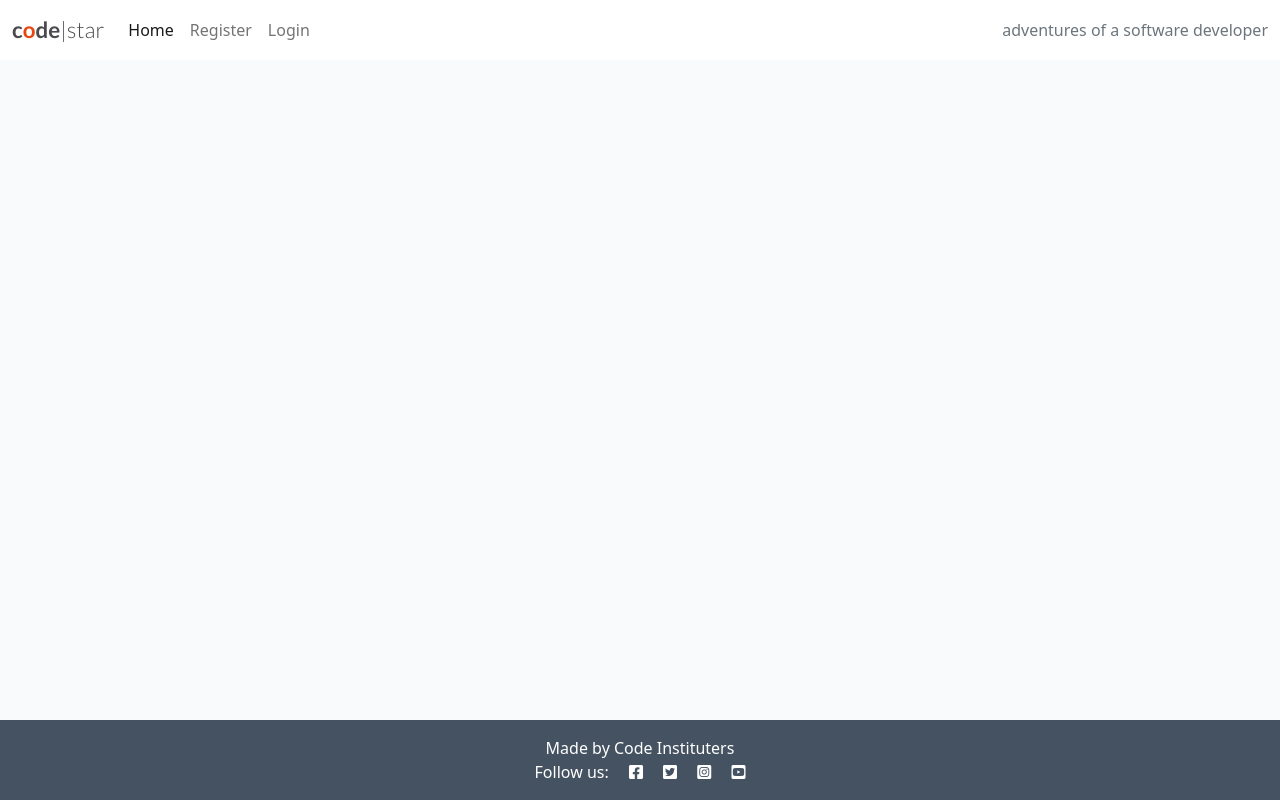
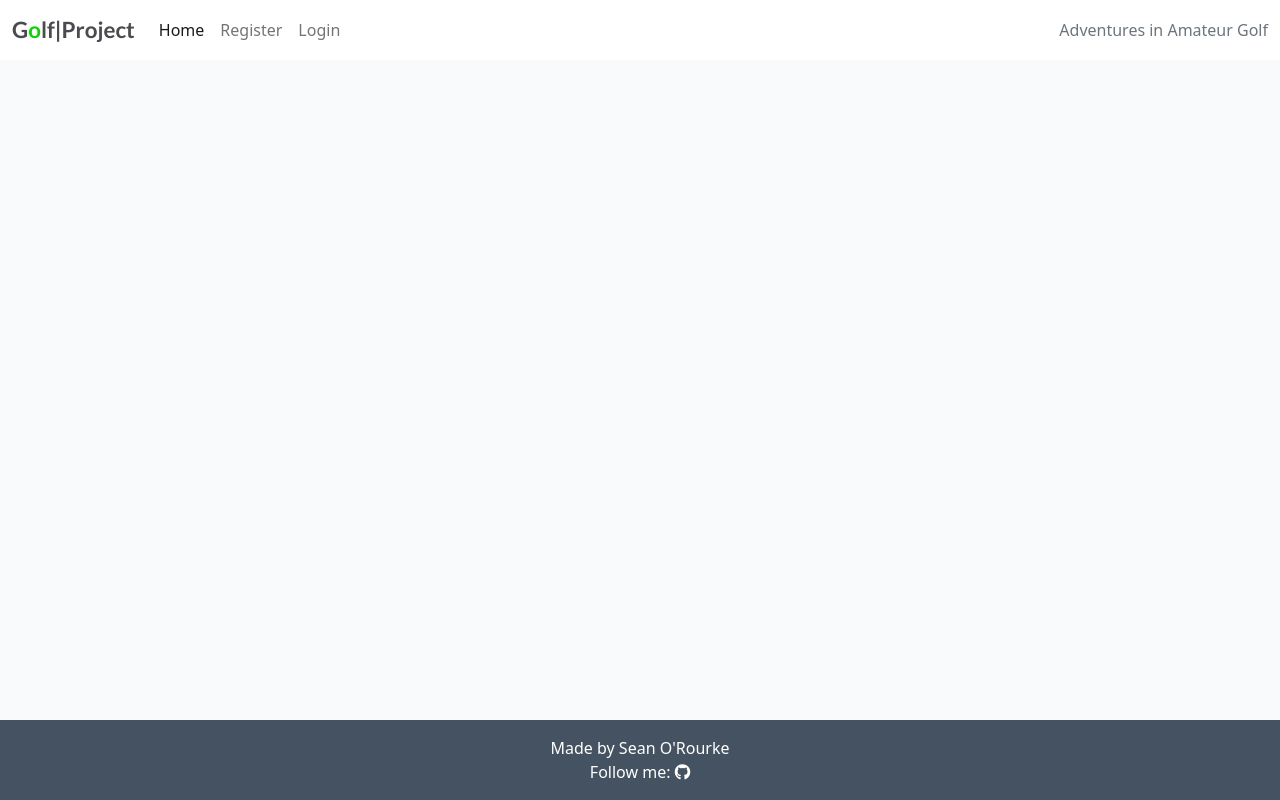
Before and after one commit to seanorourke7/ProjectGolf, a Django app: page / in a window 1280 px wide. Run offline with Django 3.2, Linux system fonts and the light colour scheme; data that the repository does not hold is empty.

```diff
--- a/blog/models.py
+++ b/blog/models.py
@@ -10,6 +10,7 @@ class Post(models.Model):
     slug = models.SlugField(max_length=200, unique=True)
     author = models.ForeignKey(
         User, on_delete=models.CASCADE, related_name="blog_posts")
+    featured_image = CloudinaryField('image', default='placeholder')
     updated_on = models.DateTimeField(auto_now=True)
     content = models.TextField(blank=True)
     handicap = models.IntegerField(default=18)
--- a/static/css/style.css
+++ b/static/css/style.css
@@ -9,8 +9,8 @@ body {
     color: #4A4A4F;
 }
 
-.red-o {
-    color: #E84610;
+.green-o {
+    color: #10d109;
 }
 
 .thin {
--- a/templates/base.html
+++ b/templates/base.html
@@ -4,7 +4,7 @@
 <html class="h-100">
 
 <head>
-    <title>CodeStar Blog</title>
+    <title>Golf Project</title>
 
     <link rel="preconnect" href="https://fonts.gstatic.com">
     <link href="https://fonts.googleapis.com/css2?family=Roboto:wght@300&display=swap" rel="stylesheet">
@@ -26,8 +26,8 @@
 
     <nav class="navbar navbar-expand-lg navbar-light bg-white">
         <div class="container-fluid">
-            <a class="navbar-brand" href="{% url 'home' %}"><span class="brand">c<span class="red-o">o</span>de<span
-                        class="thin">|star</span></span></span></a>
+            <a class="navbar-brand" href="{% url 'home' %}"><span class="brand">G<span class="green-o">o</span>lf<span
+                        class="brand">|Project</span></span></span></a>
             <button class="navbar-toggler" type="button" data-bs-toggle="collapse" data-bs-target="#navbarText"
                 aria-controls="navbarText" aria-expanded="false" aria-label="Toggle navigation">
                 <span class="navbar-toggler-icon"></span>
@@ -51,7 +51,7 @@
                     {% endif %}
                 </ul>
                 <span class="navbar-text text-muted">
-                    adventures of a software developer
+                    Adventures in Amateur Golf
                 </span>
             </div>
         </div>
@@ -65,11 +65,9 @@
 
     <!-- Footer -->
     <footer class="footer mt-auto py-3 dark-bg">
-        <p class="m-0 text-center text-white">Made by Code Instituters</p>
-        <p class="m-0 text-center text-white">Follow us: <i class="fab fa-facebook-square ms-3"></i>
-            <i class="fab fa-twitter-square ms-3"></i>
-            <i class="fab fa-instagram-square ms-3"></i>
-            <i class="fab fa-youtube-square ms-3"></i>
+        <p class="m-0 text-center text-white">Made by Sean O'Rourke</p>
+        <p class="m-0 text-center text-white">Follow me: <i class="fab fa-github" ></i>
+
         </p>
     </footer>
 </body>
--- a/templates/index.html
+++ b/templates/index.html
@@ -13,7 +13,7 @@
                 {% if "placeholder" in post.featured_image.url %}
                 <img
                   class="card-img-top"
-                  src="https://codeinstitute.s3.amazonaws.com/fullstack/blog/default.jpg"
+                  src="https://images.pexels.com/photos/92858/pexels-photo-92858.jpeg?cs=srgb&dl=pexels-nathan-nedley-92858.jpg&fm=jpg"
                 />
                 {% else %}
                 <img
--- a/templates/post_detail.html
+++ b/templates/post_detail.html
@@ -13,7 +13,7 @@
         <!-- The featured image URL goes in the src attribute -->
         {% if "placeholder" in post.featured_image.url %}
         <img
-          src="https://codeinstitute.s3.amazonaws.com/fullstack/blog/default.jpg"
+          src="https://images.pexels.com/photos/92858/pexels-photo-92858.jpeg?cs=srgb&dl=pexels-nathan-nedley-92858.jpg&fm=jpg"
           width="100%"
         />
         {% else %}
```
Also changed, not shown: blog/migrations/0003_post_featured_image.py (added).
